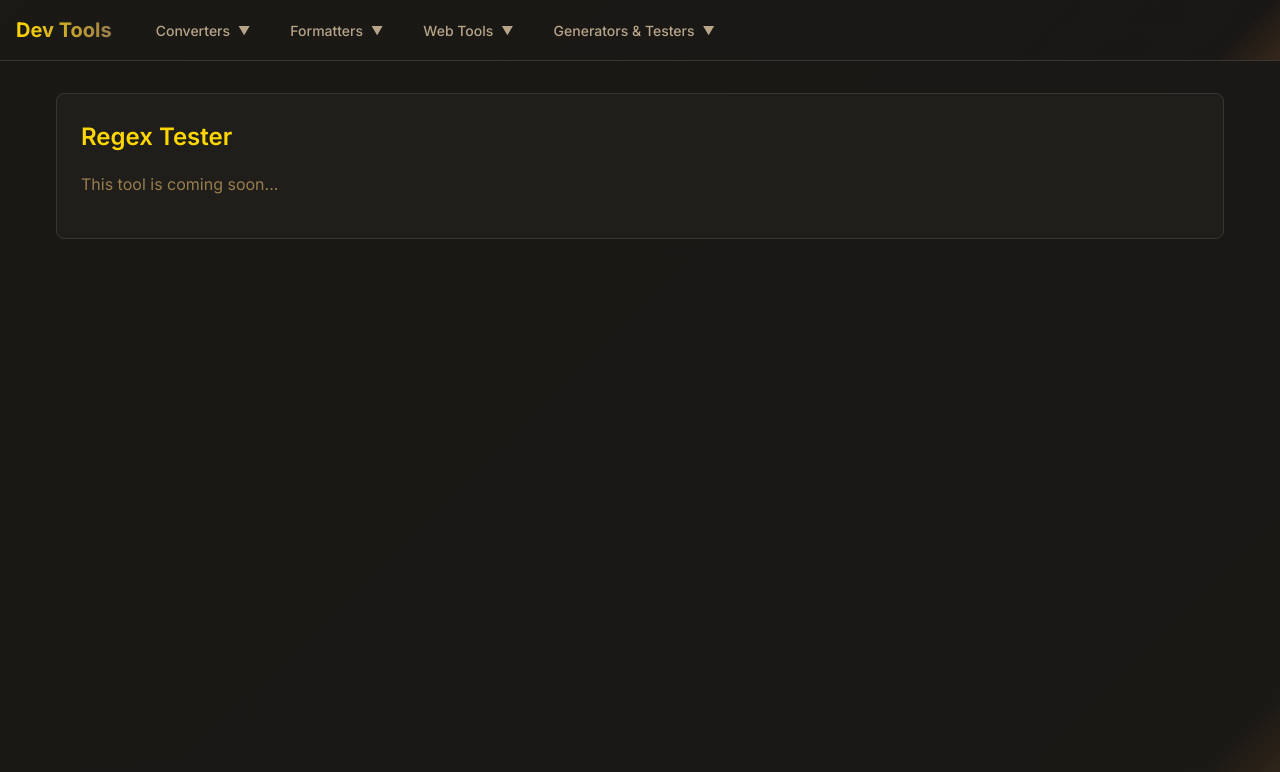
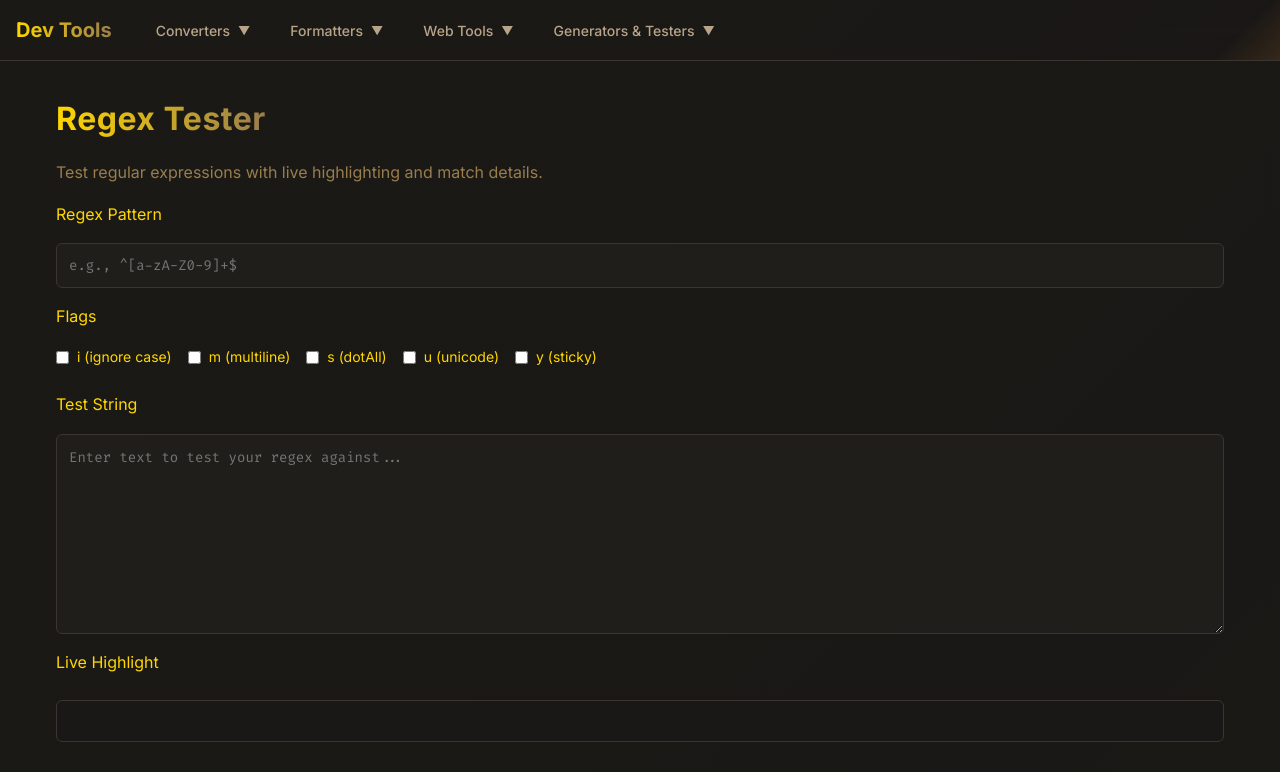
Before and after one commit to NichuSPN/dev-tools, a React (Vite) app: page /regex in a window 1280 px wide. Shown: the top 772 px of the page. Built offline with nearby package versions, Linux system fonts and the light colour scheme.

Commit message:
Add regex tester tool

```diff
--- a/src/App.css
+++ b/src/App.css
@@ -415,6 +415,12 @@
   grid-template-columns: repeat(auto-fit, minmax(200px, 1fr));
   gap: 1rem;
   margin-top: 1rem;
+}
+
+.analysis-regex {
+  display: grid;
+  grid-template-columns: 1fr 1fr 1fr;
+  gap: 1rem;
 }
 
 .analysis-item {
--- a/src/App.jsx
+++ b/src/App.jsx
@@ -13,6 +13,7 @@ import Home from './pages/Home'
 import Navigation from './components/navigationBar'
 import ComingSoon from './components/comingSoon'
 import TimestampConverter from './pages/TimestampConverter'
+import RegexTester from './pages/RegexTester.jsx'
 
 const toolCategories = {
   'Converters': [
@@ -67,7 +68,7 @@ const toolCategories = {
     {
       name: 'Regex Tester',
       path: '/regex',
-      component: null,
+      component: RegexTester,
       description: 'Test regular expressions with live matching'
     },
     {
--- /dev/null
+++ b/src/pages/RegexTester.jsx
@@ -0,0 +1,148 @@
+import React, { useState } from 'react'
+
+function RegexTester() {
+  const [pattern, setPattern] = useState('')
+  const flagOptions = [
+    { label: 'i (ignore case)', value: 'i' },
+    { label: 'm (multiline)', value: 'm' },
+    { label: 's (dotAll)', value: 's' },
+    { label: 'u (unicode)', value: 'u' },
+    { label: 'y (sticky)', value: 'y' },
+  ]
+  const [flags, setFlags] = useState('')
+  const [testString, setTestString] = useState('')
+  const [error, setError] = useState('')
+  const [matches, setMatches] = useState([])
+
+  // Live highlight and match calculation
+  React.useEffect(() => {
+    setError('')
+    setMatches([])
+    if (!pattern) return
+    try {
+      const regex = new RegExp(pattern, 'g' + flags)
+      const result = [...testString.matchAll(regex)]
+      setMatches(result)
+    } catch (e) {
+      setError(e.message)
+    }
+  }, [pattern, flags, testString])
+
+  // Highlight matches in test string
+  function getHighlightedText() {
+    if (!pattern || error || !testString) return testString
+    try {
+      const regex = new RegExp(pattern, 'g' + flags)
+      let lastIndex = 0
+      let elements = []
+      let match
+      let idx = 0
+      while ((match = regex.exec(testString)) !== null) {
+        if (match.index > lastIndex) {
+          elements.push(
+            <span key={"text-" + idx}>{testString.slice(lastIndex, match.index)}</span>
+          )
+        }
+        elements.push(
+          <span key={"hl-" + idx} style={{ background: 'var(--accent)', color: 'var(--bg-primary)', borderRadius: '3px', padding: '0 2px' }}>{match[0]}</span>
+        )
+        lastIndex = match.index + match[0].length
+        idx++
+        // Prevent infinite loop for zero-length matches
+        if (regex.lastIndex === match.index) regex.lastIndex++
+      }
+      if (lastIndex < testString.length) {
+        elements.push(
+          <span key={"text-end"}>{testString.slice(lastIndex)}</span>
+        )
+      }
+      return elements
+    } catch {
+      return testString
+    }
+  }
+
+  return (
+    <div className="container">
+      <div className="tool-header">
+        <h1>Regex Tester</h1>
+      </div>
+      <p className="muted">Test regular expressions with live highlighting and match details.</p>
+      <div className="tool-section">
+        <label htmlFor="regex-pattern">Regex Pattern</label>
+        <input
+          id="regex-pattern"
+          type="text"
+          value={pattern}
+          onChange={e => setPattern(e.target.value)}
+          placeholder="e.g., ^[a-zA-Z0-9]+$"
+          style={{ fontFamily: 'var(--font-mono)' }}
+        />
+        <label>Flags</label>
+        <div style={{ display: 'flex', gap: '1rem', flexWrap: 'wrap', marginBottom: '0.5rem' }}>
+          {flagOptions.map(opt => (
+            <label key={opt.value} className="checkbox-label">
+              <input
+                type="checkbox"
+                checked={flags.includes(opt.value)}
+                onChange={e => {
+                  if (e.target.checked) {
+                    setFlags(f => f.includes(opt.value) ? f : f + opt.value)
+                  } else {
+                    setFlags(f => f.replace(opt.value, ''))
+                  }
+                }}
+              />
+              {opt.label}
+            </label>
+          ))}
+        </div>
+        <label htmlFor="regex-test-string">Test String</label>
+        <textarea
+          id="regex-test-string"
+          value={testString}
+          onChange={e => setTestString(e.target.value)}
+          rows={6}
+          style={{ fontFamily: 'var(--font-mono)' }}
+          placeholder="Enter text to test your regex against..."
+        />
+        <label>Live Highlight</label>
+        <div
+          className="json-viewer"
+          style={{ minHeight: '3em', marginTop: '0.5rem', whiteSpace: 'pre-wrap', wordBreak: 'break-word' }}
+        >
+          {getHighlightedText()}
+        </div>
+      </div>
+      {error && <div className="error-message">{error}</div>}
+      {matches.length > 0 && (
+        <div className="card" style={{ marginTop: '2rem' }}>
+          <h3>Matches</h3>
+          <div className="analysis-regex">
+            {matches.map((m, i) => (
+              <div className="analysis-item" key={i}>
+                <span className="analysis-label">Match {i + 1}: {m[0]}</span>
+                {/* <span></span> */}
+                {m.length > 1 && (
+                  <span style={{ color: 'var(--text-secondary)', fontSize: '0.85em' }}>
+                    Groups: {m.slice(1).map((g, gi) => <span key={gi}>[{g}] </span>)}
+                  </span>
+                )}
+                <span className="analysis-label">Index: {m.index}</span>
+              </div>
+            ))}
+          </div>
+        </div>
+      )}
+      <div className="card" style={{ marginTop: '2rem' }}>
+        <h3>About Regex</h3>
+        <p>
+          Regular expressions (regex) are patterns for matching text. Use flags for global (g), case-insensitive (i), multiline (m), etc.<br />
+          <strong>Tip:</strong> Use parentheses <code>()</code> for capturing groups.
+        </p>
+      </div>
+    </div>
+  )
+}
+
+export default RegexTester
```
